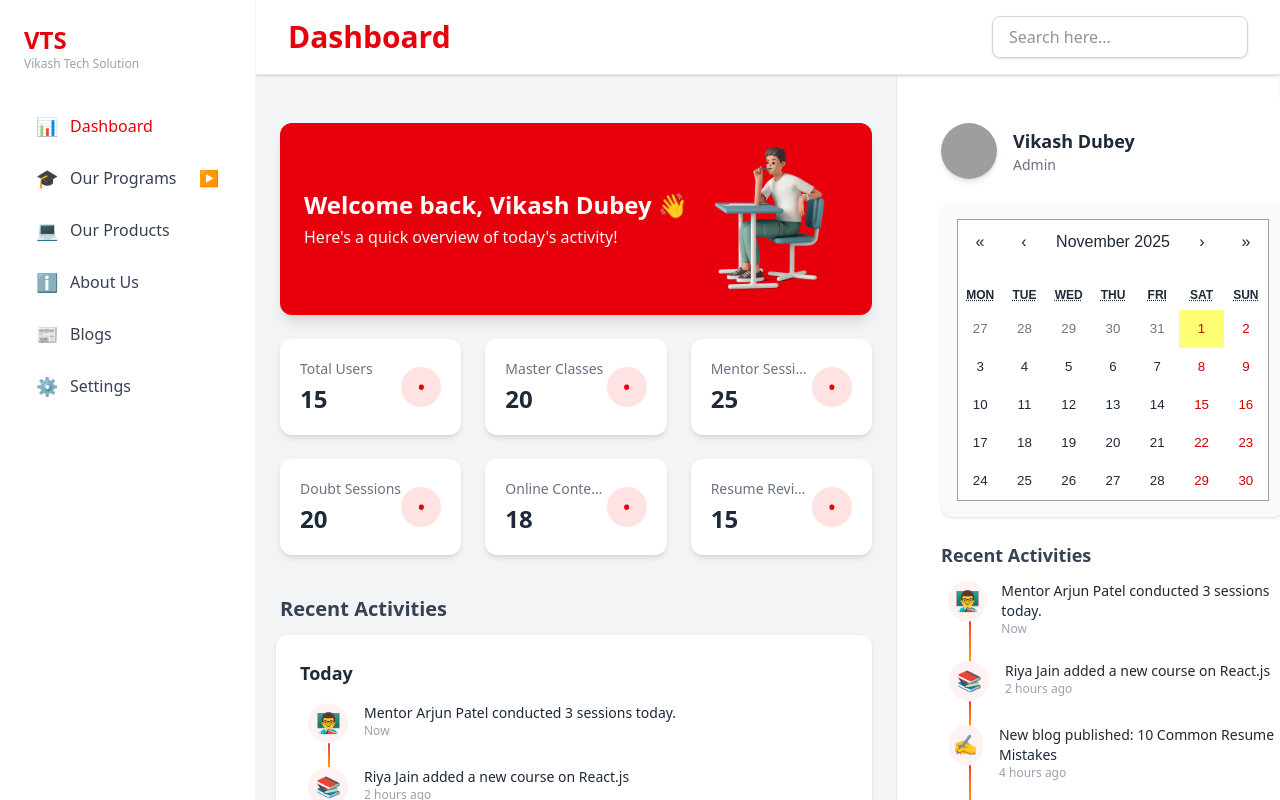
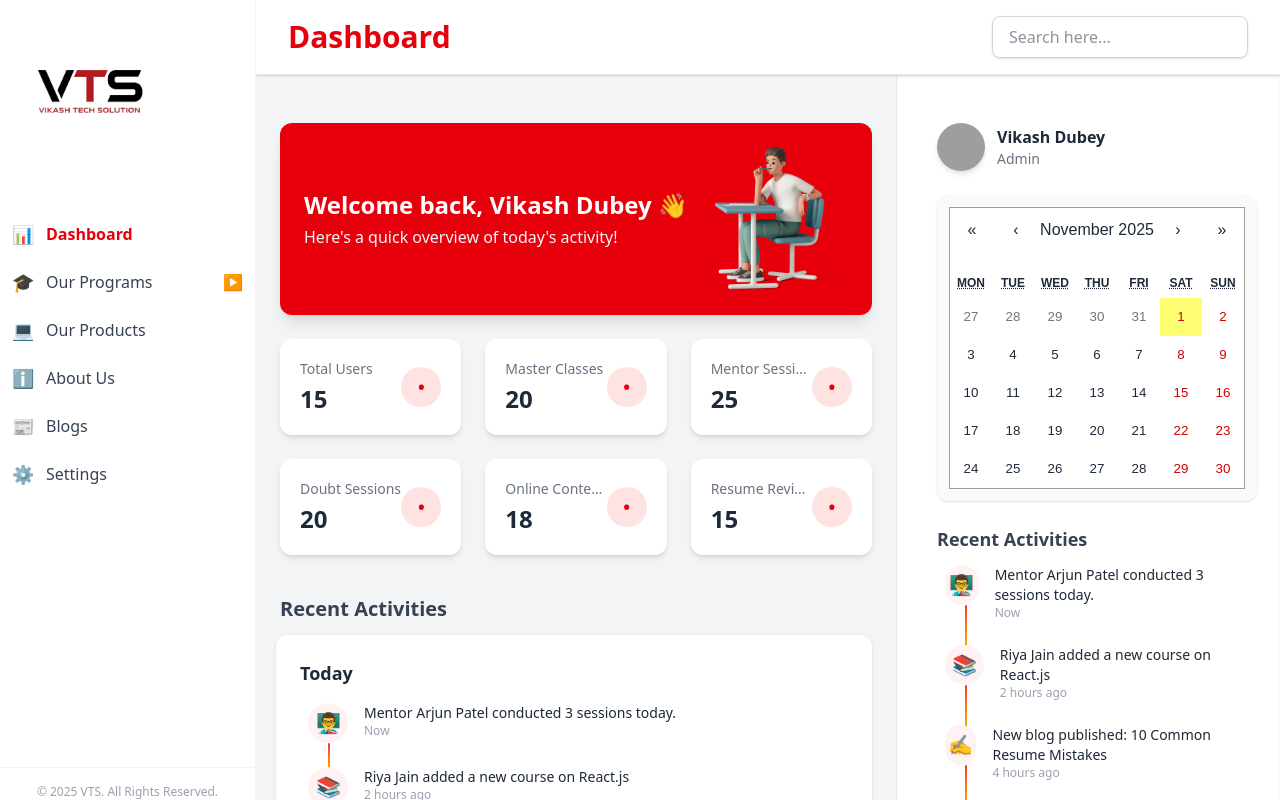
Before and after one commit to Vikashtechsolve/vtsadmin, a React (Vite) app: page / in a window 1280 px wide. Built offline with nearby package versions, Linux system fonts and the light colour scheme; grey boxes are pictures that could not be loaded.

Commit message:
changes done for first page

```diff
--- a/src/components/Sidebar.jsx
+++ b/src/components/Sidebar.jsx
@@ -1,6 +1,7 @@
 // src/components/Sidebar.jsx
 import React, { useState } from "react";
 import { NavLink } from "react-router-dom";
+import logo from "../assets/logo.png"; // ✅ replace with your actual logo file
 
 const Sidebar = ({ isOpen = false, onClose }) => {
   const [openDropdown, setOpenDropdown] = useState(null);
@@ -37,23 +38,34 @@ const Sidebar = ({ isOpen = false, onClose }) => {
 
       {/* Sidebar Container */}
       <aside
-        className={`fixed md:static z-50 h-full w-64 bg-white border-r border-gray-100 p-6
-        transform transition-transform duration-300
+        className={`fixed md:static z-50 h-full w-64 bg-white border-r border-gray-100 flex flex-col justify-between
+        transform transition-transform duration-300 ease-in-out
         ${isOpen ? "translate-x-0" : "-translate-x-full md:translate-x-0"}`}
       >
         {/* Header */}
+        <div>
           <div className="mb-8 flex items-center justify-between">
-          <div>
-            <div className="text-2xl font-bold text-red-600">VTS</div>
-            <div className="text-xs text-gray-400">Vikash Tech Solution</div>
+            {/* Logo Section */}
+            <div className="flex items-center gap-2">
+              <img
+                src={logo}
+                alt="VTS Logo"
+                className="h-45 w-45 object-contain rounded-lg"
+              />
               </div>
-          <button className="md:hidden text-gray-500 text-2xl" onClick={onClose}>
+
+
+            {/* Close Button (mobile only) */}
+            <button
+              className="md:hidden text-gray-500 text-2xl hover:text-gray-700"
+              onClick={onClose}
+            >
               ✕
             </button>
           </div>
 
           {/* Navigation Links */}
-        <nav className="flex flex-col gap-2 text-gray-600">
+          <nav className="flex flex-col gap-1 text-gray-600">
             {navItems.map((item) => (
               <div key={item.name}>
                 {/* Main Item */}
@@ -76,7 +88,9 @@ const Sidebar = ({ isOpen = false, onClose }) => {
                         to={item.path}
                         onClick={onClose}
                         className={({ isActive }) =>
-                        isActive ? "text-red-600" : "text-gray-700"
+                          `transition-colors ${
+                            isActive ? "text-red-600 font-semibold" : "text-gray-700"
+                          }`
                         }
                       >
                         {item.name}
@@ -84,7 +98,7 @@ const Sidebar = ({ isOpen = false, onClose }) => {
                     )}
                   </div>
 
-                {/* Dropdown Indicator */}
+                  {/* Dropdown Arrow */}
                   {item.children && (
                     <span
                       className={`transition-transform duration-200 ${
@@ -96,7 +110,7 @@ const Sidebar = ({ isOpen = false, onClose }) => {
                   )}
                 </div>
 
-              {/* Dropdown Items */}
+                {/* Dropdown Children */}
                 {item.children && openDropdown === item.name && (
                   <div className="ml-8 mt-2 flex flex-col gap-1">
                     {item.children.map((child) => (
@@ -107,7 +121,7 @@ const Sidebar = ({ isOpen = false, onClose }) => {
                         className={({ isActive }) =>
                           `block px-3 py-1.5 rounded-md text-sm transition-colors ${
                             isActive
-                            ? "bg-red-100 text-red-600"
+                              ? "bg-red-100 text-red-600 font-medium"
                               : "hover:bg-gray-50 text-gray-700"
                           }`
                         }
@@ -120,6 +134,12 @@ const Sidebar = ({ isOpen = false, onClose }) => {
               </div>
             ))}
           </nav>
+        </div>
+
+        {/* Footer (optional for settings/info) */}
+        <div className="border-t border-gray-100 mt-4 pt-4 text-xs text-gray-400 text-center">
+          © {new Date().getFullYear()} VTS. All Rights Reserved.
+        </div>
       </aside>
     </>
   );
--- a/src/modules/dashboard/DashboardRightPanel.jsx
+++ b/src/modules/dashboard/DashboardRightPanel.jsx
@@ -7,30 +7,30 @@ import ActivityList from "./ActivityList";
 const DashboardRightPanel = ({ user, activities }) => {
   return (
     <aside
-      className="w-full lg:w-96 bg-white px-5 py-6 overflow-y-auto lg:overflow-visible
-                 lg:sticky lg:top-0 lg:h-screen"
+      className="w-full lg:w-80 xl:w-88 bg-white px-4 py-6 overflow-y-auto lg:overflow-visible
+                 lg:sticky lg:top-0 lg:h-screen border-gray-200"
     >
       {/* Profile Info */}
       <div className="flex items-center mb-6">
         <img
           src={userProfilePic}
           alt="User Avatar"
-          className="w-14 h-14 rounded-full shadow-md object-cover"
+          className="w-12 h-12 rounded-full shadow-md object-cover"
         />
-        <div className="ml-4">
-          <h3 className="font-semibold text-lg text-gray-800">{user?.name}</h3>
+        <div className="ml-3">
+          <h3 className="font-semibold text-base text-gray-800">{user?.name}</h3>
           <p className="text-sm text-gray-500">{user?.role}</p>
         </div>
       </div>
 
       {/* Calendar */}
-      <div className="bg-gray-50 rounded-xl shadow p-4 mb-6">
+      <div className="bg-gray-50 rounded-xl shadow p-3 mb-6">
         <Calendar className="!w-full !max-w-none" />
       </div>
 
       {/* Activities */}
       <div>
-        <h2 className="text-lg font-semibold text-gray-700 mb-3">
+        <h2 className="text-base sm:text-lg font-semibold text-gray-700 mb-3">
           Recent Activities
         </h2>
         <ActivityList activities={activities} compact />
```
Lines whose indentation alone changed are shown as unchanged.
